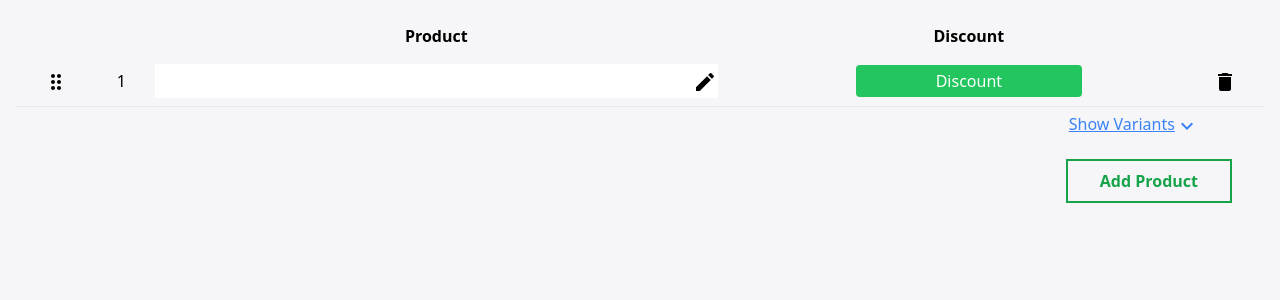
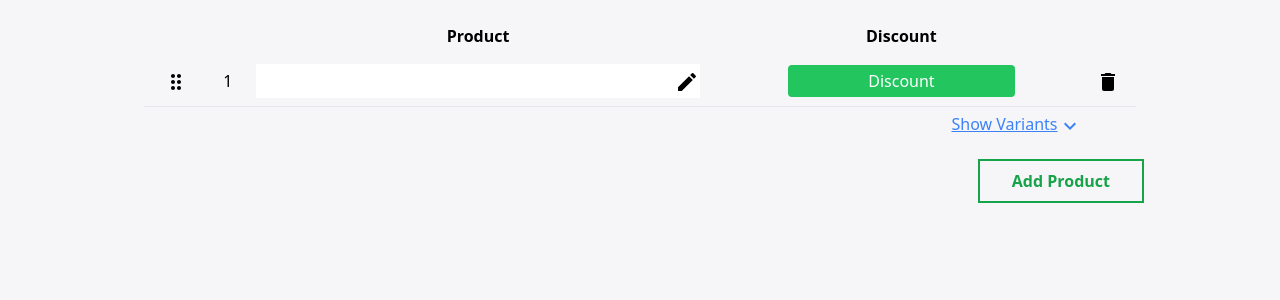
Before and after one commit to gramo37/monk-ecom, a React (Vite) app: page / in a window 1280 px wide. Both pictures are taken after a click on the button "Add Product". Shown: the top 300 px of the page. Built offline with nearby package versions, Linux system fonts and the light colour scheme.

Commit message:
CSS Changes

```diff
--- a/src/App.tsx
+++ b/src/App.tsx
@@ -7,8 +7,10 @@ function App() {
   const [isModalOpen, setIsModalOpen] = useState(false);
   return (
     <>
-      <ProductList setIsModalOpen={setIsModalOpen} />
-      <AddProductButton />
+      <div className="w-fit m-1 md:w-[90vw] lg:w-[80vw] md:m-auto">
+        <ProductList setIsModalOpen={setIsModalOpen} />
+        <AddProductButton />
+      </div>
       <ProductPicker
         isOpen={isModalOpen}
         onRequestClose={() => setIsModalOpen(false)}
--- a/src/components/AddProductButton.tsx
+++ b/src/components/AddProductButton.tsx
@@ -26,7 +26,7 @@ const AddProductButton = () => {
   }
 
   return (
-    <div className="w-full flex justify-end pr-12">
+    <div className="w-full flex justify-end pr-2">
       <button className="py-2 px-8 font-bold text-green-600 border-green-600 border-2" onClick={addProduct}>Add Product</button>
     </div>
   );
--- a/src/components/ProductList/TableRow.tsx
+++ b/src/components/ProductList/TableRow.tsx
@@ -103,7 +103,7 @@ const TableRow: React.FC<TableRowProps> = ({
   return (
     <>
       <tr
-        className="border-b touch-none"
+        className="border-b relative touch-none"
         ref={setNodeRef}
         {...attributes}
         style={style}
```
